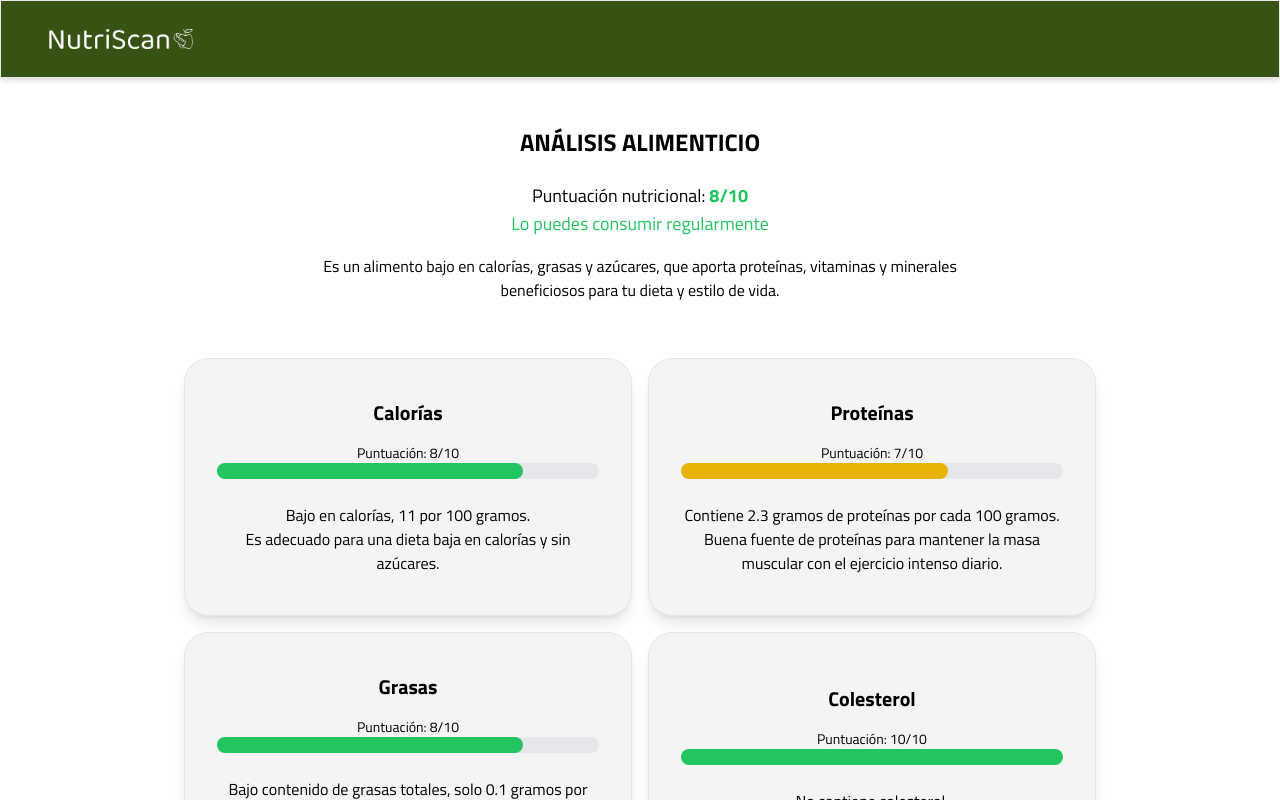
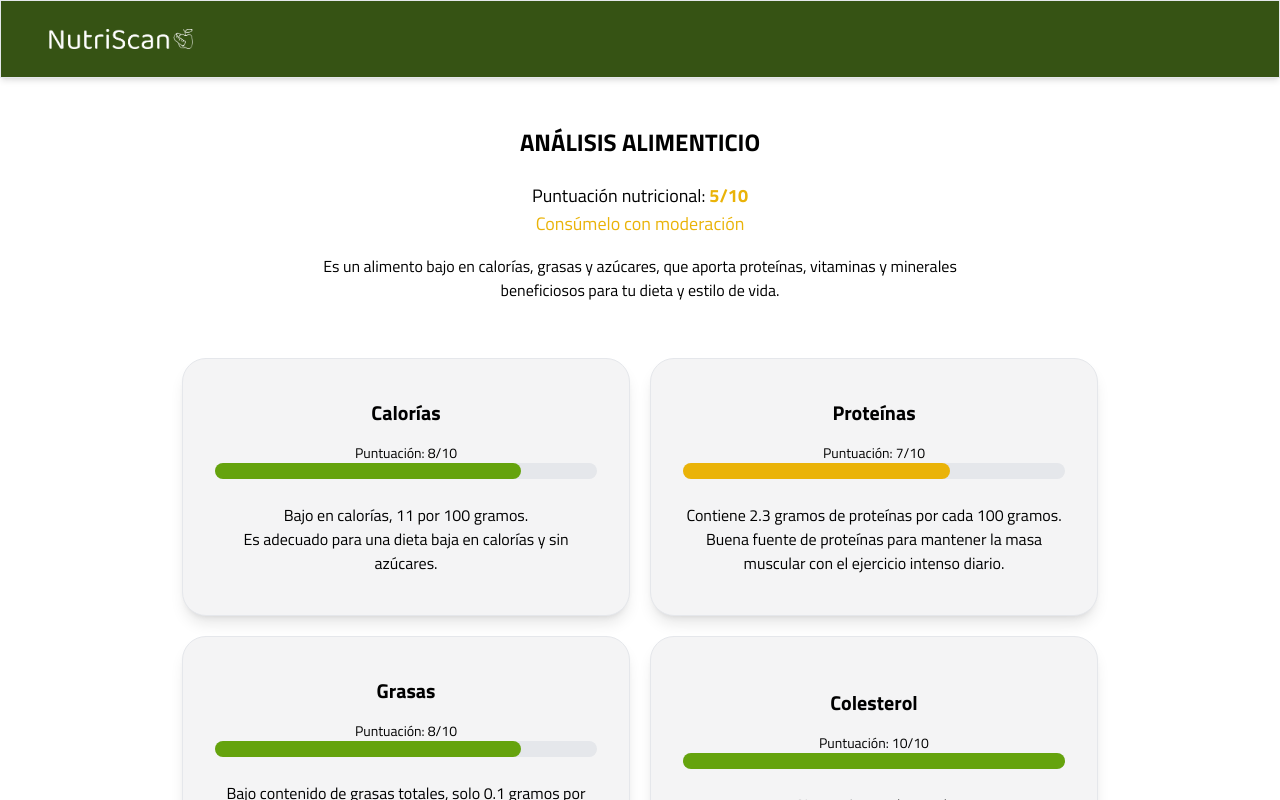
Before and after one commit to Proyecto-IntegradorII/NutriScan, a React (Create React App) app: page /results in a window 1280 px wide. Shown: the top 800 px of the page. Built offline with nearby package versions, Linux system fonts and the light colour scheme.

Commit message:
Correcciones

```diff
--- a/src/components/NutritionInfoCard.js
+++ b/src/components/NutritionInfoCard.js
@@ -7,7 +7,7 @@ const NutritionInfoCard = ({ titulo, puntaje, descripcion, porcentaje }) => {
 		} else if (puntaje <= 7) {
 			return "bg-yellow-500";
 		} else {
-			return "bg-green-500";
+			return "bg-lime-600";
 		}
 	};
 
--- a/src/components/NutritionScore.js
+++ b/src/components/NutritionScore.js
@@ -7,7 +7,7 @@ const NutritionScore = ({ score }) => {
 		} else if (score <= 7) {
 			return "text-yellow-500";
 		} else {
-			return "text-green-500";
+			return "text-lime-600";
 		}
 	};
 
--- a/src/pages/home/Results.js
+++ b/src/pages/home/Results.js
@@ -31,7 +31,7 @@ function Results() {
 
 			{/* DESCRIPCION DE LOS ITEMS DEL ALIMENTO */}
 			<div className="flex flex-column w-auto justify-center items-center pb-24">
-				<div className="grid gap-4 md:grid-cols-2 flex-column w-auto justify-center items-center px-4">
+				<div className="grid gap-5 md:grid-cols-2 flex-column w-auto justify-center items-center px-4">
 					{/* NUTRITION INFO CARDS */}
 					{Object.entries(data).map(([key, value]) => {
 						if (key !== "alimento_general") {
--- a/src/pages/home/data.json
+++ b/src/pages/home/data.json
@@ -47,6 +47,6 @@
 	"alimento_general": {
 		"consumiria": "Lo puedes consumir regularmente.",
 		"resumen": "Es un alimento bajo en calorías, grasas y azúcares, que aporta proteínas, vitaminas y minerales beneficiosos para tu dieta y estilo de vida.",
-		"calificacion_general": 8
+		"calificacion_general": 5
 	}
 }
```
